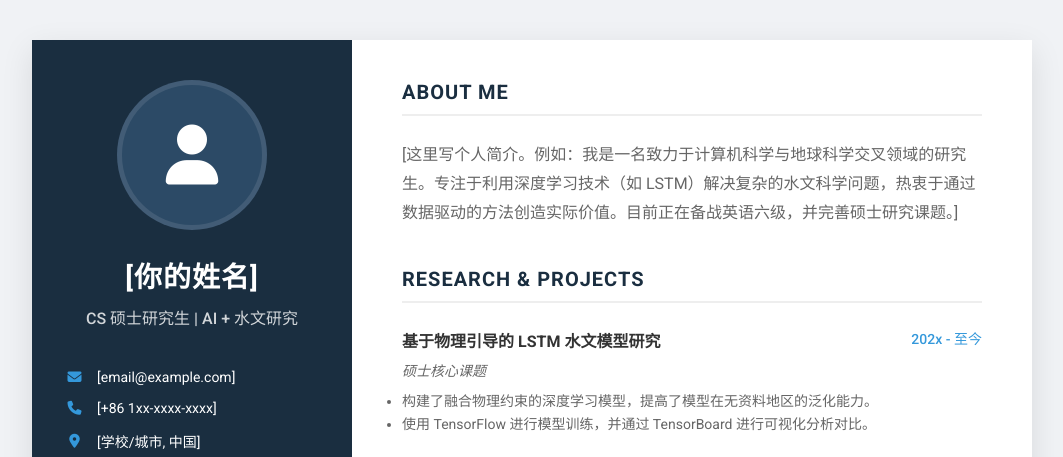
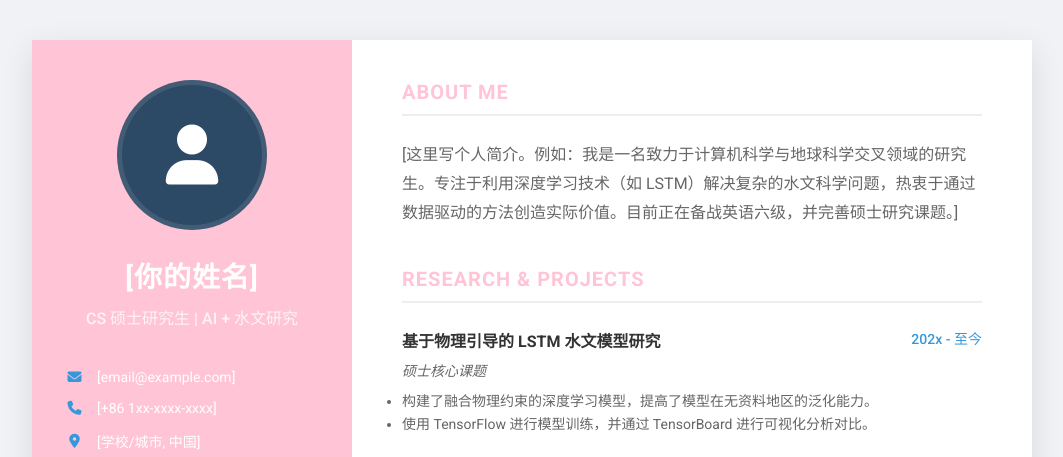
Before and after one commit to jiaxins825/jiaxins825.github.io, a plain HTML site: page index.html in a window 1280 px wide. Shown: the top 457 px of the page, without its empty margins (108-1171 px from the left). Drawn offline with Linux system fonts and the light colour scheme.

Commit message:
Update index.html

```diff
--- a/index.html
+++ b/index.html
@@ -9,7 +9,7 @@
     <style>
         /* --- 全局设置 --- */
         :root {
-            --sidebar-bg: #1a2e40;  /* 左侧深蓝背景 */
+            --sidebar-bg: #ffc4d6;  /* 左侧深蓝背景 */
             --main-bg: #ffffff;     /* 右侧白色背景 */
             --text-light: #ffffff;  /* 左侧文字色 */
             --text-dark: #333333;   /* 右侧主文字色 */
```
